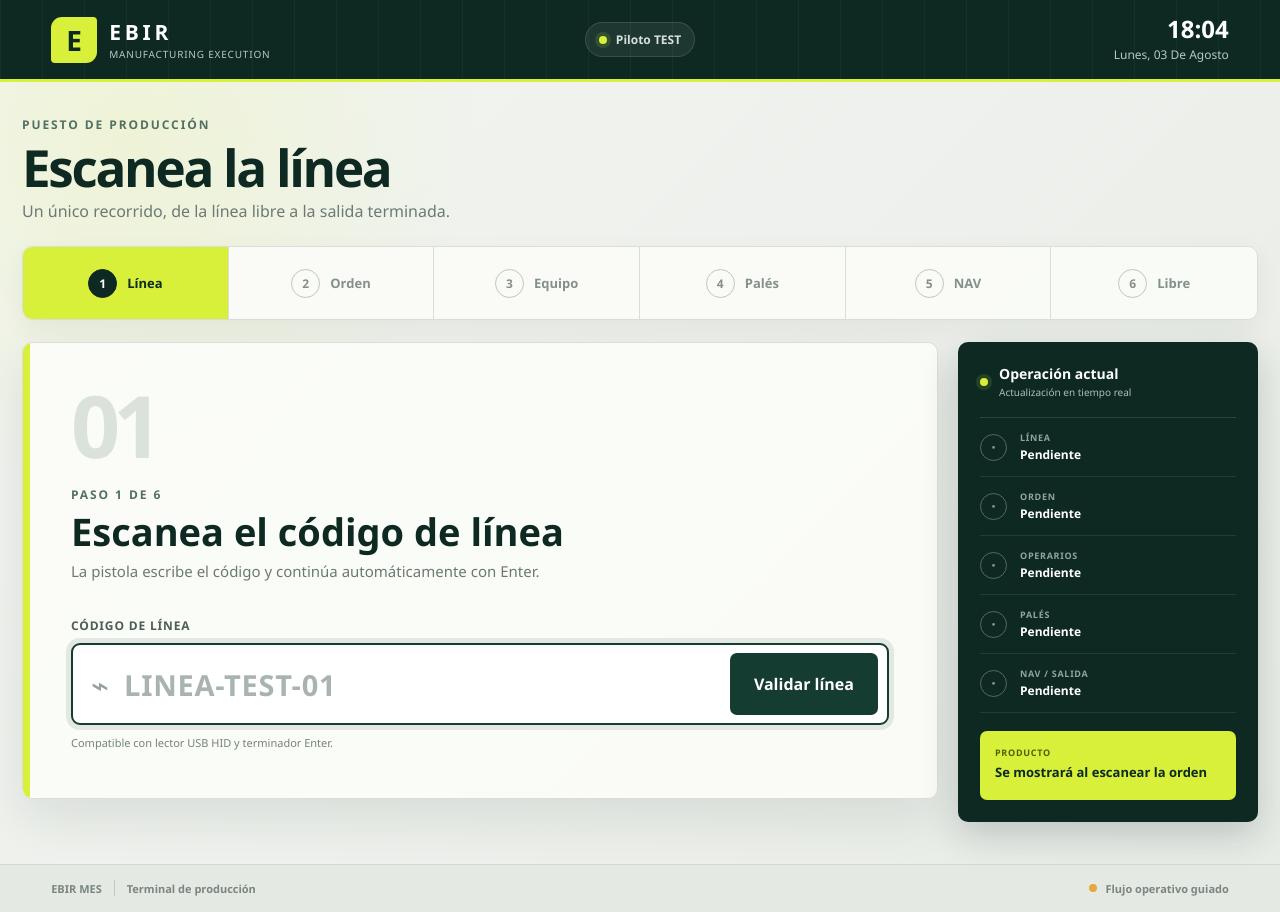
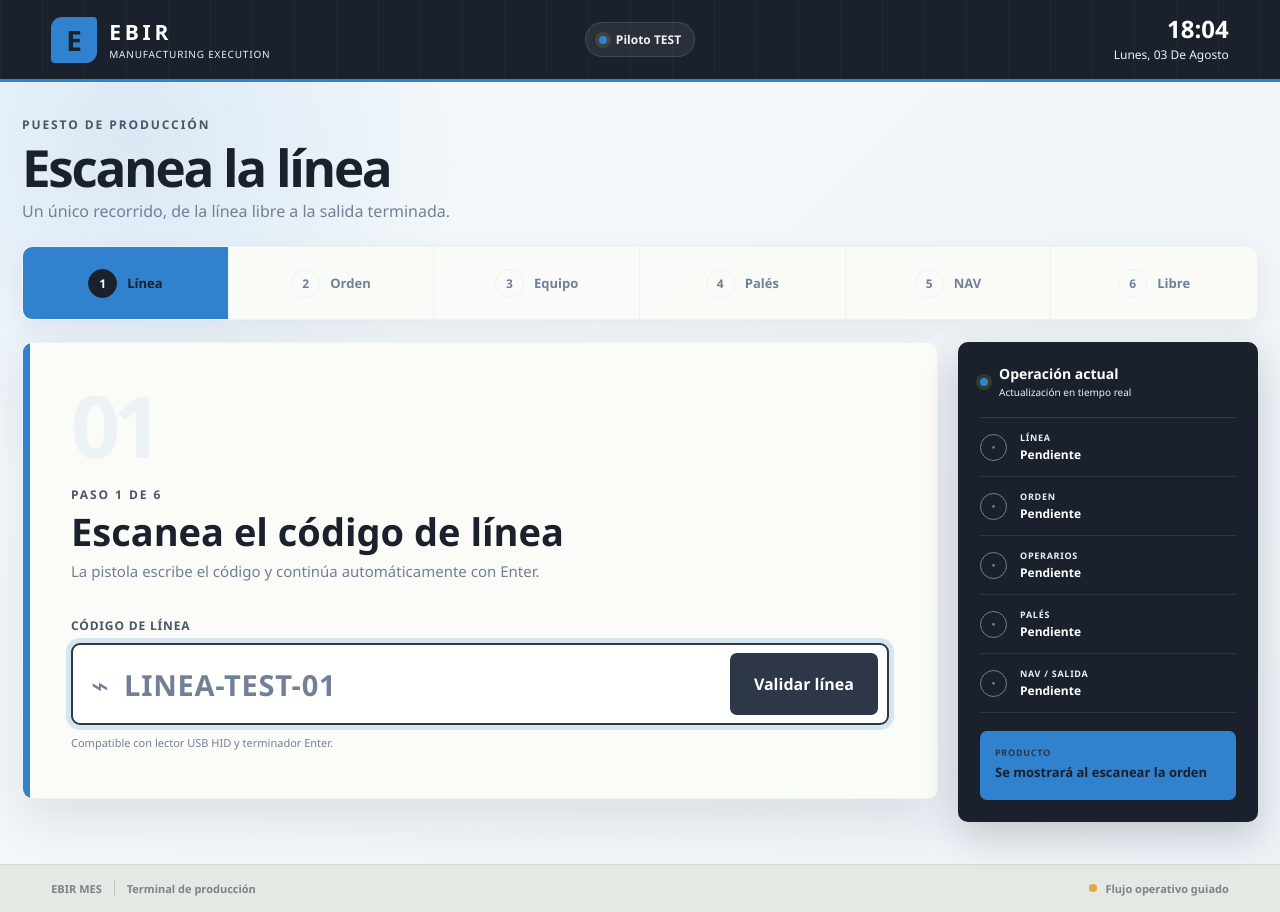
Before and after one commit to VictorJavegaDorado/EBIR-MES, a React (Vite) app in the folder src/frontend/: page / in a window 1280 px wide. Built offline with nearby package versions, Linux system fonts and the light colour scheme.

Commit message:
style(frontend): aplicar paleta corporativa azul

```diff
--- a/src/frontend/src/app/styles/index.css
+++ b/src/frontend/src/app/styles/index.css
@@ -1,18 +1,27 @@
 :root {
-  color: #15231f;
-  background: #eff2ed;
+  color: #1A202C;
+  background: #EDF2F7;
   font-family: "Segoe UI", system-ui, sans-serif;
   font-synthesis: none;
   text-rendering: optimizeLegibility;
-  --forest: #153c31;
-  --forest-deep: #0d2922;
-  --lime: #d8f03a;
-  --lime-deep: #b8d30f;
-  --paper: #fbfcf8;
-  --ink: #15231f;
-  --muted: #6d7974;
-  --border: #d9dfd8;
-  --shadow: 0 18px 50px rgba(28, 50, 42, 0.1);
+  --global-palette1: #3182CE;
+  --global-palette2: #2B6CB0;
+  --global-palette3: #1A202C;
+  --global-palette4: #2D3748;
+  --global-palette5: #4A5568;
+  --global-palette6: #718096;
+  --global-palette7: #EDF2F7;
+  --global-palette8: #F7FAFC;
+  --global-palette9: #ffffff;
+  --forest: var(--global-palette4);
+  --forest-deep: var(--global-palette3);
+  --lime: var(--global-palette1);
+  --lime-deep: var(--global-palette2);
+  --paper: var(--global-palette8);
+  --ink: var(--global-palette3);
+  --muted: var(--global-palette6);
+  --border: var(--global-palette7);
+  --shadow: 0 18px 50px rgba(26, 32, 44, 0.1);
 }
 
 * {
@@ -24,8 +33,8 @@ body {
   min-width: 320px;
   min-height: 100vh;
   background:
-    radial-gradient(circle at 10% 15%, rgba(216, 240, 58, 0.14), transparent 22rem),
-    linear-gradient(135deg, #f3f5f1 0%, #e8ece7 100%);
+    radial-gradient(circle at 10% 15%, rgba(49, 130, 206, 0.14), transparent 22rem),
+    linear-gradient(135deg, var(--global-palette8) 0%, var(--global-palette7) 100%);
 }
 
 button,
@@ -94,7 +103,7 @@ a {
 
 .brand small {
   margin-top: 1px;
-  color: #b8c8c2;
+  color: var(--global-palette7);
   font-size: 10px;
   letter-spacing: 0.08em;
   text-transform: uppercase;
@@ -105,7 +114,7 @@ a {
   align-items: center;
   gap: 9px;
   padding: 8px 13px;
-  color: #d6e1dd;
+  color: var(--global-palette7);
   background: rgba(255, 255, 255, 0.07);
   border: 1px solid rgba(255, 255, 255, 0.12);
   border-radius: 999px;
@@ -141,7 +150,7 @@ a {
 
 .clock span {
   margin-top: 5px;
-  color: #b8c8c2;
+  color: var(--global-palette7);
   font-size: 12px;
   text-transform: capitalize;
 }
@@ -166,7 +175,7 @@ a {
 
 .eyebrow {
   margin: 0 0 8px;
-  color: #527064;
+  color: var(--global-palette5);
   font-size: 12px;
   font-weight: 700;
   letter-spacing: 0.16em;
@@ -212,7 +221,7 @@ h1 {
 }
 
 .shift-card span {
-  color: #b8c8c2;
+  color: var(--global-palette7);
   font-size: 11px;
   font-weight: 600;
   letter-spacing: 0.11em;
@@ -227,7 +236,7 @@ h1 {
 }
 
 .shift-card small {
-  color: #d6e1dd;
+  color: var(--global-palette7);
 }
 
 .workspace-grid {
@@ -780,7 +789,7 @@ h1 {
 .idempotency-badge {
   min-width: 210px;
   padding: 17px 20px;
-  color: #d6e1dd;
+  color: var(--global-palette7);
   background: var(--forest-deep);
   border-left: 5px solid var(--lime);
   border-radius: 7px;
@@ -1101,7 +1110,7 @@ h1 {
 .selected-order-summary {
   min-width: 230px;
   padding: 16px 20px;
-  color: #d6e1dd;
+  color: var(--global-palette7);
   background: var(--forest-deep);
   border-left: 5px solid var(--lime);
   border-radius: 7px;
--- a/src/frontend/src/features/production-flow/ui/productionFlow.css
+++ b/src/frontend/src/features/production-flow/ui/productionFlow.css
@@ -14,7 +14,7 @@
 
 .flow-heading h1 { margin-bottom: 7px; font-size: clamp(34px, 4vw, 52px); }
 .flow-heading > div > p:last-child { margin-bottom: 0; color: var(--muted); font-size: 16px; }
-.flow-reset { min-height: 46px; padding: 0 18px; color: var(--forest); background: transparent; border: 1px solid #b9c4bd; border-radius: 7px; cursor: pointer; font-weight: 700; }
+.flow-reset { min-height: 46px; padding: 0 18px; color: var(--forest); background: transparent; border: 1px solid var(--global-palette7); border-radius: 7px; cursor: pointer; font-weight: 700; }
 
 .flow-progress {
   margin: 0 0 22px;
@@ -26,14 +26,14 @@
   background: rgba(251, 252, 248, 0.92);
   border: 1px solid var(--border);
   border-radius: 10px;
-  box-shadow: 0 8px 24px rgba(28, 50, 42, 0.06);
+  box-shadow: 0 8px 24px rgba(26, 32, 44, 0.06);
 }
 
-.flow-progress li { min-height: 72px; display: flex; align-items: center; justify-content: center; gap: 10px; color: #84908b; border-right: 1px solid var(--border); position: relative; }
+.flow-progress li { min-height: 72px; display: flex; align-items: center; justify-content: center; gap: 10px; color: var(--global-palette6); border-right: 1px solid var(--border); position: relative; }
 .flow-progress li:last-child { border-right: 0; }
-.flow-progress li > span { width: 29px; height: 29px; display: grid; place-items: center; flex: 0 0 auto; border: 1px solid #bdc7c1; border-radius: 50%; font-size: 12px; font-weight: 800; }
+.flow-progress li > span { width: 29px; height: 29px; display: grid; place-items: center; flex: 0 0 auto; border: 1px solid var(--global-palette7); border-radius: 50%; font-size: 12px; font-weight: 800; }
 .flow-progress li strong { font-size: 13px; }
-.flow-progress li.complete { color: var(--forest); background: #f1f5ef; }
+.flow-progress li.complete { color: var(--forest); background: var(--global-palette8); }
 .flow-progress li.complete > span { color: white; background: var(--forest); border-color: var(--forest); }
 .flow-progress li.active { color: var(--forest-deep); background: var(--lime); }
 .flow-progress li.active > span { color: white; background: var(--forest-deep); border-color: var(--forest-deep); }
@@ -42,52 +42,52 @@
 .flow-stage { min-width: 0; }
 .flow-card, .pallet-stage { min-height: 440px; padding: clamp(28px, 4vw, 48px); background: rgba(251, 252, 248, 0.97); border: 1px solid var(--border); border-radius: 10px; box-shadow: var(--shadow); position: relative; overflow: hidden; }
 .flow-card::before, .pallet-stage::before { content: ""; position: absolute; inset: 0 auto 0 0; width: 7px; background: var(--lime); }
-.stage-number { color: #dbe2dc; font-size: clamp(48px, 8vw, 86px); font-weight: 800; letter-spacing: -0.08em; line-height: 0.8; }
+.stage-number { color: var(--global-palette7); font-size: clamp(48px, 8vw, 86px); font-weight: 800; letter-spacing: -0.08em; line-height: 0.8; }
 .stage-copy { max-width: 670px; margin-top: 26px; }
 .stage-copy h2, .blocked-stage h2, .stage-intro h2 { margin-bottom: 8px; color: var(--forest-deep); font-size: clamp(26px, 3.2vw, 38px); line-height: 1.08; }
 .stage-copy > p:last-child, .blocked-stage > p, .stage-intro p:last-child { max-width: 660px; margin-bottom: 0; color: var(--muted); font-size: 15px; line-height: 1.55; }
 
 .scan-form { margin-top: 34px; }
-.scan-form > label { display: block; margin-bottom: 9px; color: #4e5c57; font-size: 12px; font-weight: 800; letter-spacing: 0.07em; text-transform: uppercase; }
-.scan-control { min-height: 82px; display: grid; grid-template-columns: auto minmax(0, 1fr) auto; align-items: center; gap: 13px; padding: 8px 9px 8px 18px; background: white; border: 2px solid #c8d1cb; border-radius: 9px; transition: border-color 160ms ease, box-shadow 160ms ease; }
-.scan-control:focus-within { border-color: var(--forest); box-shadow: 0 0 0 5px rgba(21, 60, 49, 0.1); }
-.scan-control > span { color: #91a098; font-size: 30px; font-weight: 800; }
+.scan-form > label { display: block; margin-bottom: 9px; color: var(--global-palette5); font-size: 12px; font-weight: 800; letter-spacing: 0.07em; text-transform: uppercase; }
+.scan-control { min-height: 82px; display: grid; grid-template-columns: auto minmax(0, 1fr) auto; align-items: center; gap: 13px; padding: 8px 9px 8px 18px; background: white; border: 2px solid var(--global-palette7); border-radius: 9px; transition: border-color 160ms ease, box-shadow 160ms ease; }
+.scan-control:focus-within { border-color: var(--forest); box-shadow: 0 0 0 5px rgba(49, 130, 206, 0.18); }
+.scan-control > span { color: var(--global-palette6); font-size: 30px; font-weight: 800; }
 .scan-control input { width: 100%; min-width: 0; color: var(--forest-deep); background: transparent; border: 0; outline: 0; font-size: clamp(20px, 2.6vw, 29px); font-weight: 750; letter-spacing: 0.025em; text-transform: uppercase; }
-.scan-control input::placeholder { color: #aab4ae; font-weight: 600; }
+.scan-control input::placeholder { color: var(--global-palette6); font-weight: 600; }
 .scan-control button, .continue-action { min-height: 62px; padding: 0 24px; color: white; background: var(--forest); border: 0; border-radius: 7px; cursor: pointer; font-weight: 800; }
 .scan-control button:hover, .continue-action:hover { background: var(--forest-deep); }
 .scan-control button:disabled, .continue-action:disabled { cursor: not-allowed; opacity: 0.48; }
-.scan-form > small { display: block; margin-top: 10px; color: #75827c; font-size: 11px; }
+.scan-form > small { display: block; margin-top: 10px; color: var(--global-palette6); font-size: 11px; }
 .rfid-control > span { width: 42px; height: 42px; display: grid; place-items: center; color: var(--forest-deep); background: var(--lime); border-radius: 50%; font-size: 12px; }
 
 .employee-list { margin-top: 20px; display: grid; grid-template-columns: repeat(2, minmax(0, 1fr)); gap: 10px; }
-.empty-team { grid-column: 1 / -1; padding: 18px; color: var(--muted); background: #f0f3ef; border: 1px dashed #c8d1ca; border-radius: 7px; text-align: center; }
-.employee-chip { display: flex; align-items: center; gap: 12px; padding: 13px 15px; background: #edf6ed; border: 1px solid #c8dfca; border-radius: 7px; }
-.employee-chip > span { width: 30px; height: 30px; display: grid; place-items: center; flex: 0 0 auto; color: white; background: #297145; border-radius: 50%; font-weight: 800; }
+.empty-team { grid-column: 1 / -1; padding: 18px; color: var(--muted); background: var(--global-palette8); border: 1px dashed var(--global-palette7); border-radius: 7px; text-align: center; }
+.employee-chip { display: flex; align-items: center; gap: 12px; padding: 13px 15px; background: var(--global-palette8); border: 1px solid var(--global-palette7); border-radius: 7px; }
+.employee-chip > span { width: 30px; height: 30px; display: grid; place-items: center; flex: 0 0 auto; color: white; background: var(--global-palette1); border-radius: 50%; font-weight: 800; }
 .employee-chip strong, .employee-chip small { display: block; }
 .employee-chip strong { color: var(--forest-deep); font-size: 13px; }
 .employee-chip small { margin-top: 2px; color: var(--muted); font-size: 11px; }
 .continue-action { width: 100%; margin-top: 24px; display: flex; align-items: center; justify-content: space-between; }
 .continue-action span { color: var(--lime); font-size: 24px; }
-.continue-action.secondary { color: var(--forest); background: #e9eee8; border: 1px solid #cdd6cf; }
+.continue-action.secondary { color: var(--forest); background: var(--global-palette7); border: 1px solid var(--global-palette7); }
 
-.flow-summary { padding: 22px; color: white; background: var(--forest-deep); border-radius: 10px; box-shadow: 0 14px 36px rgba(13, 41, 34, 0.2); position: sticky; top: 18px; }
+.flow-summary { padding: 22px; color: white; background: var(--forest-deep); border-radius: 10px; box-shadow: 0 14px 36px rgba(26, 32, 44, 0.2); position: sticky; top: 18px; }
 .summary-title { display: flex; align-items: center; gap: 11px; padding-bottom: 18px; border-bottom: 1px solid rgba(255, 255, 255, 0.12); }
 .summary-title strong, .summary-title small, .summary-row strong, .summary-row small, .summary-order span, .summary-order strong, .summary-order small { display: block; }
 .summary-title strong { font-size: 14px; }
-.summary-title small { margin-top: 2px; color: #aebfb8; font-size: 10px; }
+.summary-title small { margin-top: 2px; color: var(--global-palette7); font-size: 10px; }
 .summary-row { display: grid; grid-template-columns: 29px minmax(0, 1fr); align-items: center; gap: 11px; padding: 13px 0; border-bottom: 1px solid rgba(255, 255, 255, 0.09); }
-.summary-row > span { width: 27px; height: 27px; display: grid; place-items: center; color: #879b93; border: 1px solid #536b62; border-radius: 50%; font-weight: 800; }
+.summary-row > span { width: 27px; height: 27px; display: grid; place-items: center; color: var(--global-palette6); border: 1px solid var(--global-palette6); border-radius: 50%; font-weight: 800; }
 .summary-row.complete > span { color: var(--forest-deep); background: var(--lime); border-color: var(--lime); }
-.summary-row small, .summary-order span { color: #91a69d; font-size: 9px; font-weight: 700; letter-spacing: 0.08em; text-transform: uppercase; }
+.summary-row small, .summary-order span { color: var(--global-palette7); font-size: 9px; font-weight: 700; letter-spacing: 0.08em; text-transform: uppercase; }
 .summary-row strong { margin-top: 2px; overflow: hidden; font-size: 12px; text-overflow: ellipsis; white-space: nowrap; }
 .summary-order { margin-top: 18px; padding: 15px; color: var(--forest-deep); background: var(--lime); border-radius: 7px; }
-.summary-order span { color: #52600c; }
+.summary-order span { color: var(--global-palette4); }
 .summary-order strong { margin: 5px 0 3px; font-size: 13px; line-height: 1.35; }
-.summary-order small { color: #52600c; font-size: 10px; }
+.summary-order small { color: var(--global-palette4); font-size: 10px; }
 
 .flow-message { margin-top: 12px; padding: 14px 17px; display: flex; justify-content: space-between; gap: 14px; border-radius: 7px; font-size: 13px; }
-.flow-message.success { color: #205e38; background: #e4f2e7; border: 1px solid #bdd9c3; }
+.flow-message.success { color: var(--global-palette2); background: var(--global-palette8); border: 1px solid var(--global-palette7); }
 .flow-message.error { color: #7a3522; background: #fff2e9; border: 1px solid #e5c0aa; }
 .flow-message code { font-size: 10px; }
 .stage-intro { display: flex; align-items: flex-start; gap: 24px; }
```
